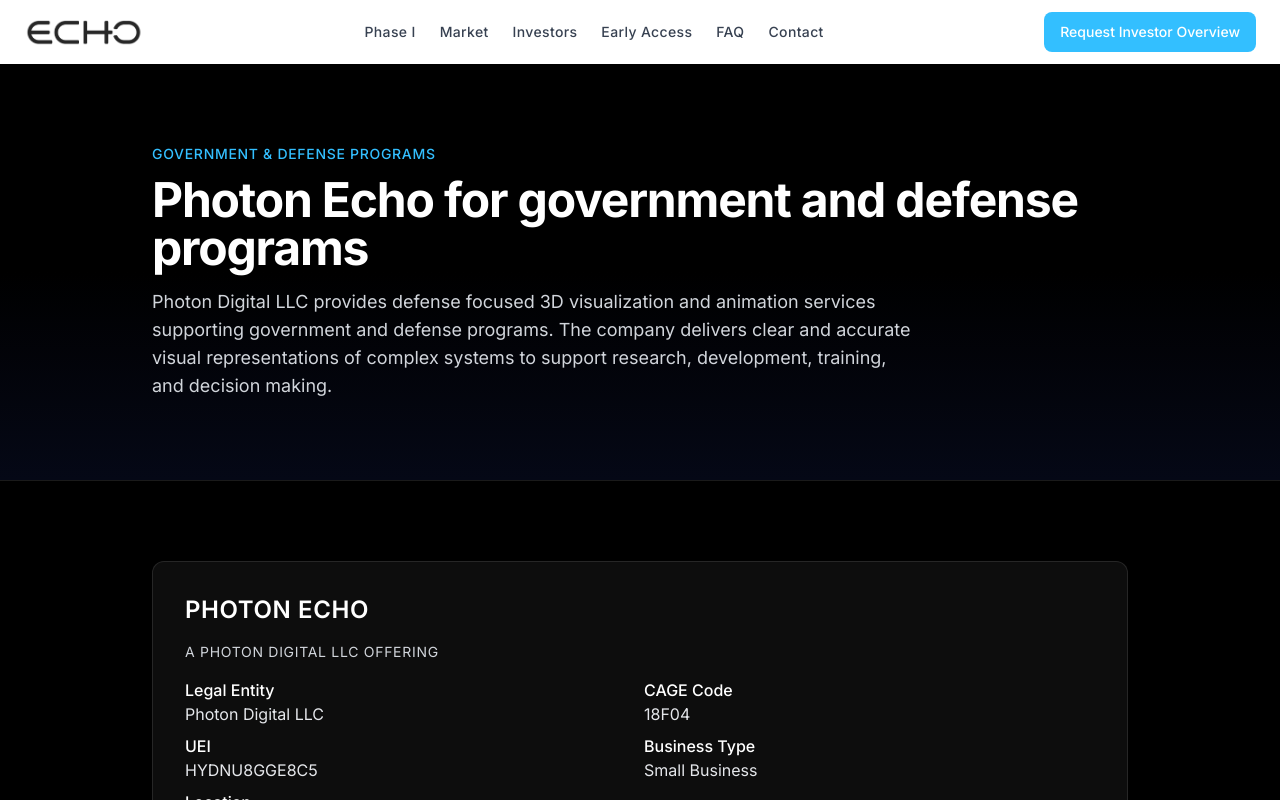
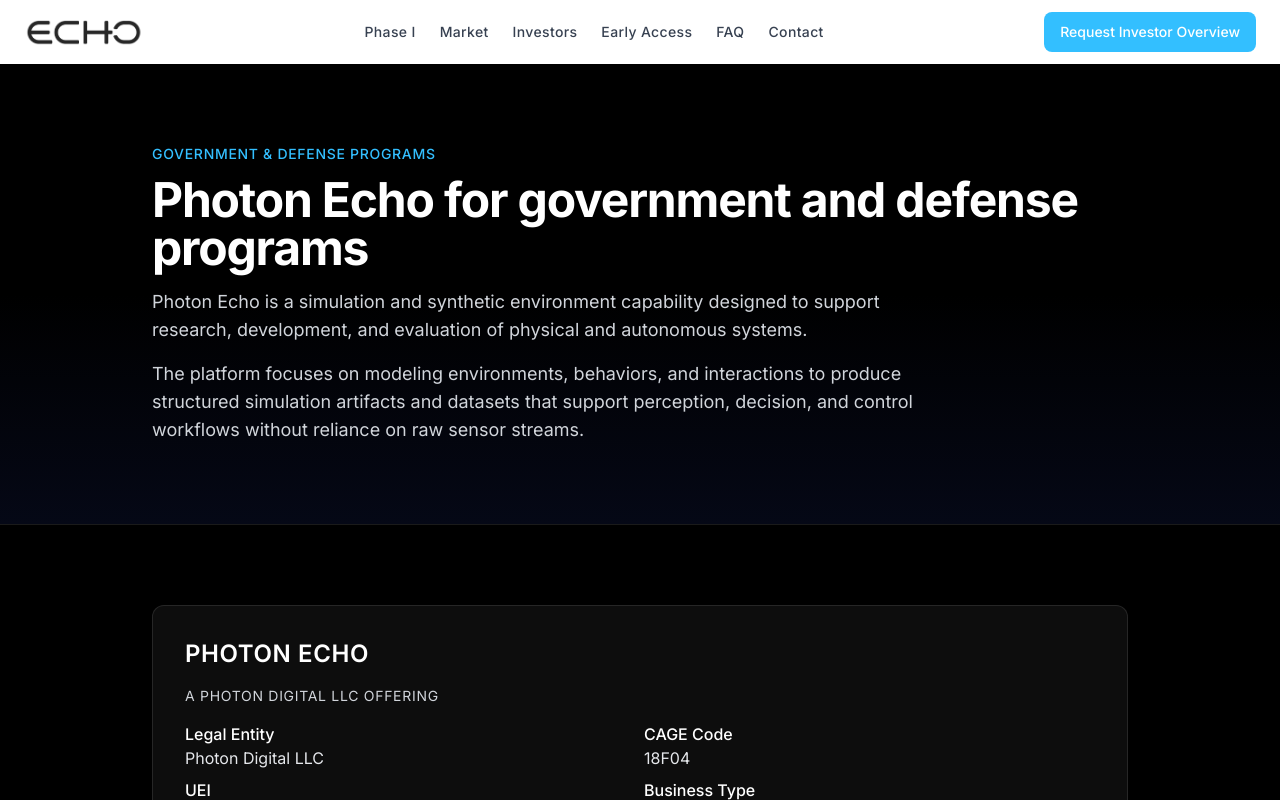
Before and after one commit to josha10cio/Photon-Digital-site, a Next.js app: page /government in a window 1280 px wide. Shown: the top 800 px of the page. Built offline with nearby package versions, Linux system fonts and the light colour scheme.

Commit message:
Update government page hero copy

```diff
--- a/app/government/page.tsx
+++ b/app/government/page.tsx
@@ -23,10 +23,13 @@ export default function GovernmentPage() {
               Photon Echo for government and defense programs
             </h1>
             <p className="text-base md:text-lg text-gray-300 max-w-3xl">
-              Photon Digital LLC provides defense focused 3D visualization and animation services
-              supporting government and defense programs. The company delivers clear and accurate
-              visual representations of complex systems to support research, development, training,
-              and decision making.
+              Photon Echo is a simulation and synthetic environment capability designed to support
+              research, development, and evaluation of physical and autonomous systems.
+            </p>
+            <p className="text-base md:text-lg text-gray-300 max-w-3xl mt-4">
+              The platform focuses on modeling environments, behaviors, and interactions to produce
+              structured simulation artifacts and datasets that support perception, decision, and
+              control workflows without reliance on raw sensor streams.
             </p>
           </div>
         </section>
```
